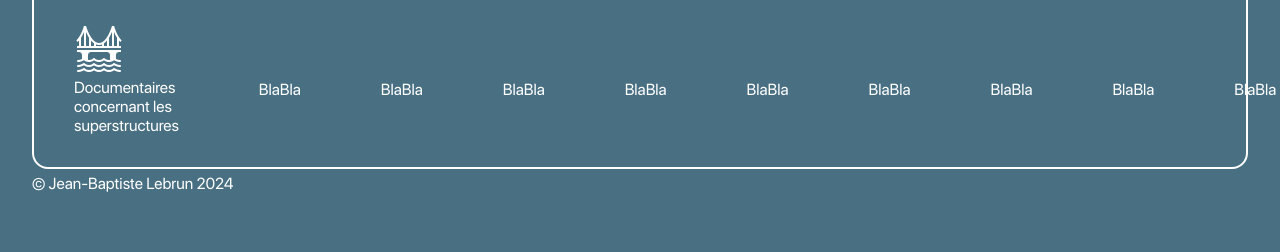
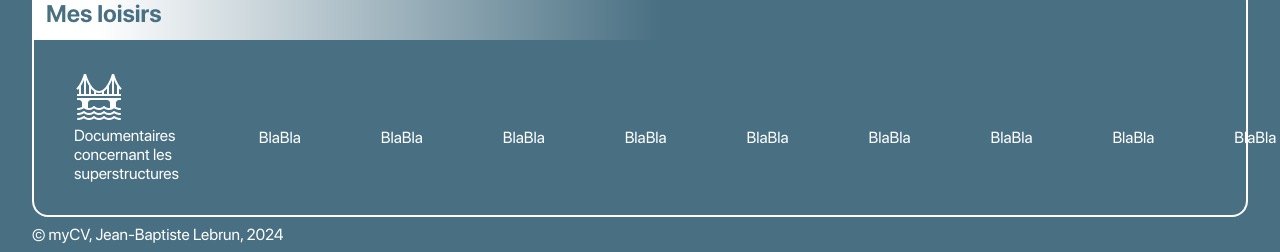
Before and after one commit to jibsleb/jibsleb.github.io, a plain HTML site: page index.html in a window 1280 px wide. Shown: the part 1571-1823 px from the top of the page. Before the commit the page ends 1764 px from the top, so only its background shows below. Drawn offline with Linux system fonts and the light colour scheme.

Commit message:
[DEV]: Margin & footer correction

```diff
--- a/index.html
+++ b/index.html
@@ -470,7 +470,7 @@
         </div>
     </section>
 
-    <footer>© Jean-Baptiste Lebrun 2024</footer>
+    <footer>© myCV, Jean-Baptiste Lebrun, 2024</footer>
 
 </body>
 
--- a/myCV.css
+++ b/myCV.css
@@ -137,7 +137,7 @@ section.active {
 div {
     border-radius: 1em;
     border: 2px solid white;
-    margin-top: 1em;
+    margin-top: 2em;
 }
 
 h1 {
@@ -172,7 +172,8 @@ p {
 
 /* start footer */
 footer {
-    margin-top: 5px;
+    margin-top: 0.5em;
+    margin-bottom: 0.5em;
 }
 
 /* end footer */
```
